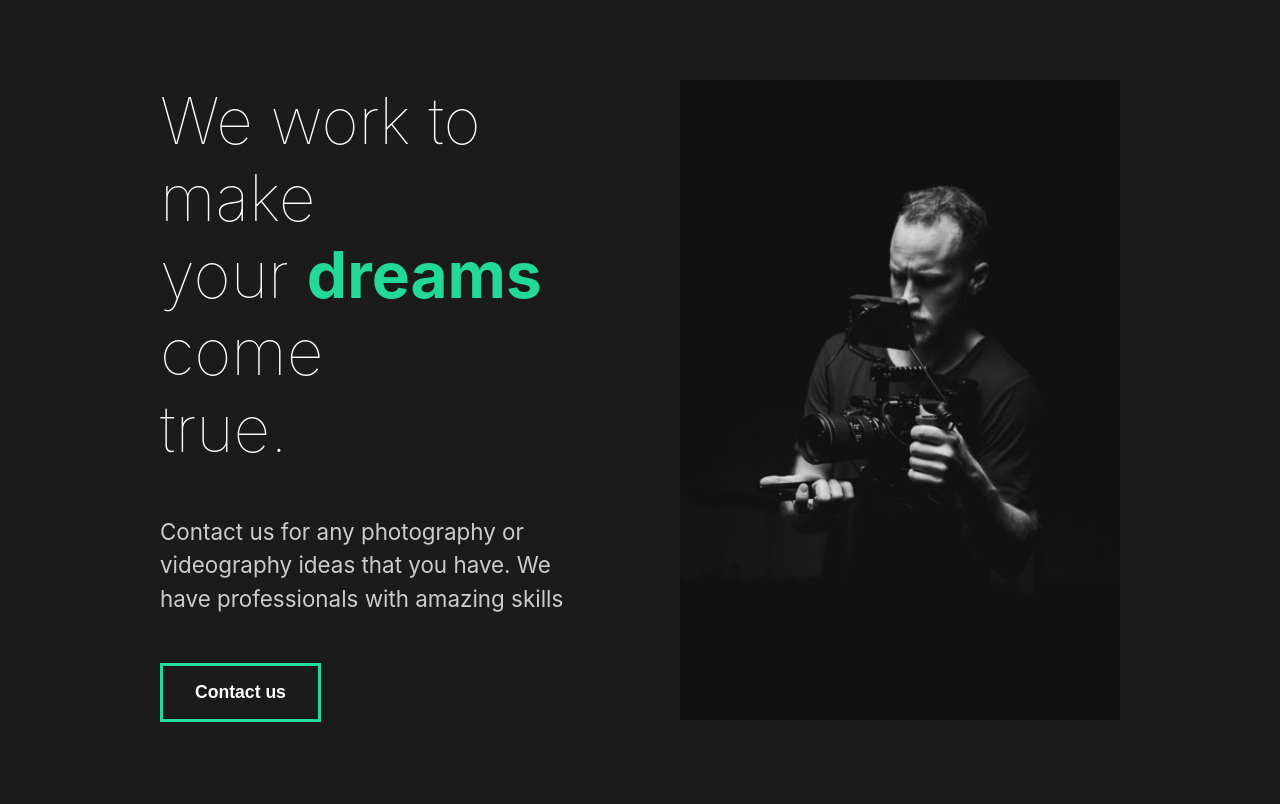
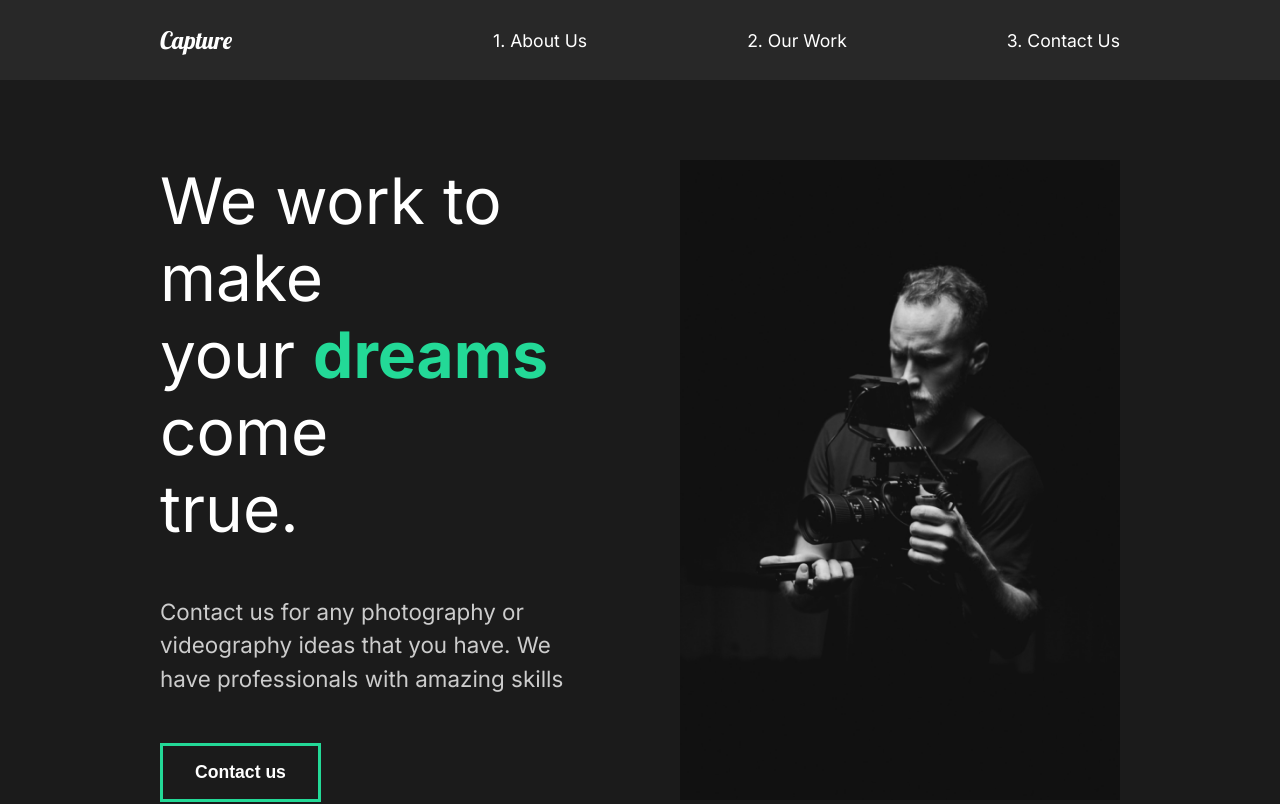
Before and after one commit to yuri-raiter/Capture-Portfolio, a React (Create React App) app: page / in a window 1280 px wide. Shown: the top 804 px of the page. Built offline with nearby package versions, Linux system fonts and the light colour scheme.

Commit message:
styled nav bar

```diff
--- a/public/index.html
+++ b/public/index.html
@@ -10,6 +10,7 @@
       content="Web site created using create-react-app"
     />
     <link rel="apple-touch-icon" href="%PUBLIC_URL%/logo192.png" />
+    <link href="https://fonts.googleapis.com/css2?family=Inter:wght@400;700&family=Lobster&display=swap" rel="stylesheet">
     <!--
       manifest.json provides metadata used when your web app is installed on a
       user's mobile device or desktop. See https://developers.google.com/web/fundamentals/web-app-manifest/
--- a/src/App.js
+++ b/src/App.js
@@ -4,10 +4,13 @@
 // Pages
 import AboutUs from './pages/AboutUs'
 
+import Nav from './components/Nav'
+
 const App = () => {
   return (
     <div className="App">
       <GlobalStyle />
+      <Nav />
       <AboutUs />
     </div>
   );
--- a/src/components/GlobalStyle.js
+++ b/src/components/GlobalStyle.js
@@ -1,8 +1,6 @@
 import {createGlobalStyle} from 'styled-components'
 
 const GlobalStyle = createGlobalStyle`
-
-    @import url('https://fonts.googleapis.com/css2?family=Inter:wght@400;700&family=Lobster&display=swap');
 
     * {
         margin: 0;
--- /dev/null
+++ b/src/components/Nav.js
@@ -0,0 +1,58 @@
+import React from 'react'
+
+import styled from 'styled-components'
+
+const Nav = () => {
+
+    return (
+        <StyledNav>
+            <h1><a id="logo" href="#"> Capture</a></h1>
+            <ul>
+                <li>
+                    <a href="#">1. About Us</a>
+                </li>
+                <li>
+                    <a href="#">2. Our Work</a>
+                </li>
+                <li>
+                    <a href="#">3. Contact Us</a>
+                </li>
+            </ul>
+        </StyledNav>
+    )
+}
+
+const StyledNav = styled.nav`
+    min-height: 10vh;
+    display: flex;
+    margin: auto;
+    justify-content: space-between;
+    align-items: center;
+    padding: 1rem 10rem;
+    background: #282828;
+
+    a {
+        color: white;
+        text-decoration: none;
+    }
+
+    ul {
+        display: flex;
+        list-style: none;
+    }
+
+    #logo {
+        font-size: 1.5rem;
+        font-family: 'Lobster', cursive;
+        font-weight: lighter;
+    }
+
+    li {
+        padding-left: 10rem;
+        position: relative;
+    }
+`
+
+
+
+export default Nav
```
Also changed, not shown: 1 other file (tests, documents, lock files or other folders).
